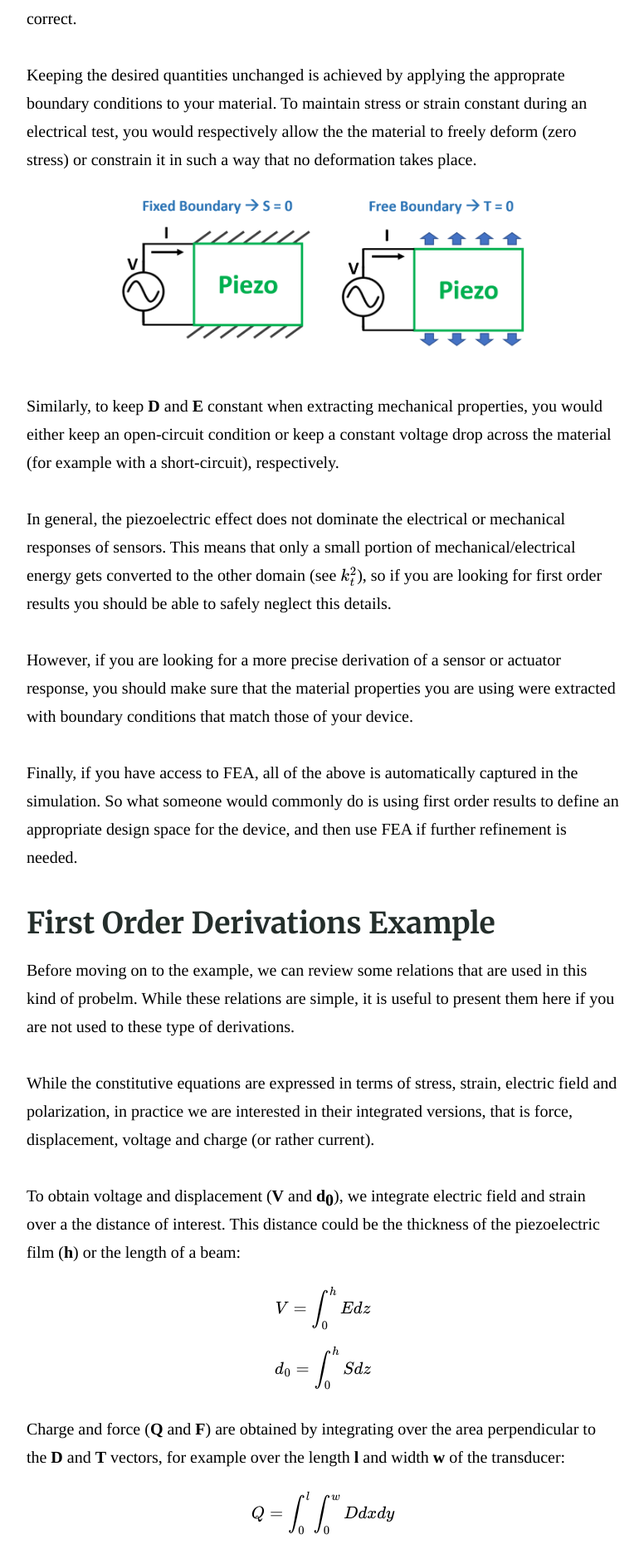
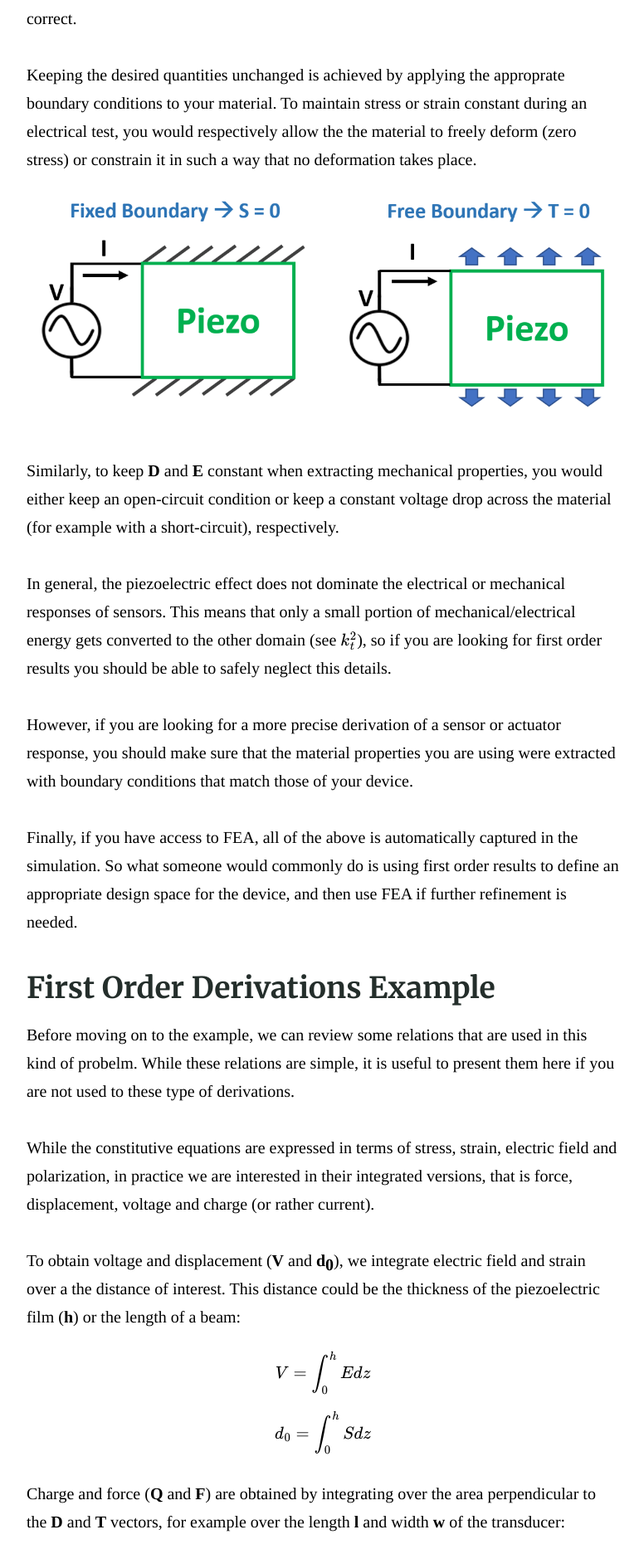
Before and after one commit to simeonipietro/memscademy.com, a Jekyll site: the page built from _posts/2020-06-15- Piezoelectricity for Grad Students.md, in a window 1280 px wide. Shown: the part 3845-5712 px from the top of the page at 83% size, without its empty margins (251-1027 px from the left). Built offline with Jekyll 4.4.1, drawn with Linux system fonts in a browser that asks for light colours; our own code applies the rules of GitHub Pages for plain Markdown files; formulas are drawn with MathJax 3.

Commit message:
Update 2020-06-15- Piezoelectricity for Grad Students.md

```diff
--- a/_posts/2020-06-15- Piezoelectricity for Grad Students.md
+++ b/_posts/2020-06-15- Piezoelectricity for Grad Students.md
@@ -80,7 +80,7 @@ This makes sense, as normally, in a non-piezoelectric material, you could obtain
 
 Keeping the desired quantities unchanged is achieved by applying the approprate boundary conditions to your material. To maintain stress or strain constant during an electrical test, you would respectively allow the the material to freely deform (zero stress) or constrain it in such a way that no deformation takes place.
 
-{% include figure.html image="/assets/images/Piezo-Grad/piezo_boundary.png" caption=" " width="500" height="500" %}
+{% include figure.html image="/assets/images/Piezo-Grad/piezo_boundary.png" caption=" " width="700" height="700" %}
 
 Similarly, to keep **D** and **E** constant when extracting mechanical properties, you would either keep an open-circuit condition or keep a constant voltage drop across the material (for example with a short-circuit), respectively.
 
```
